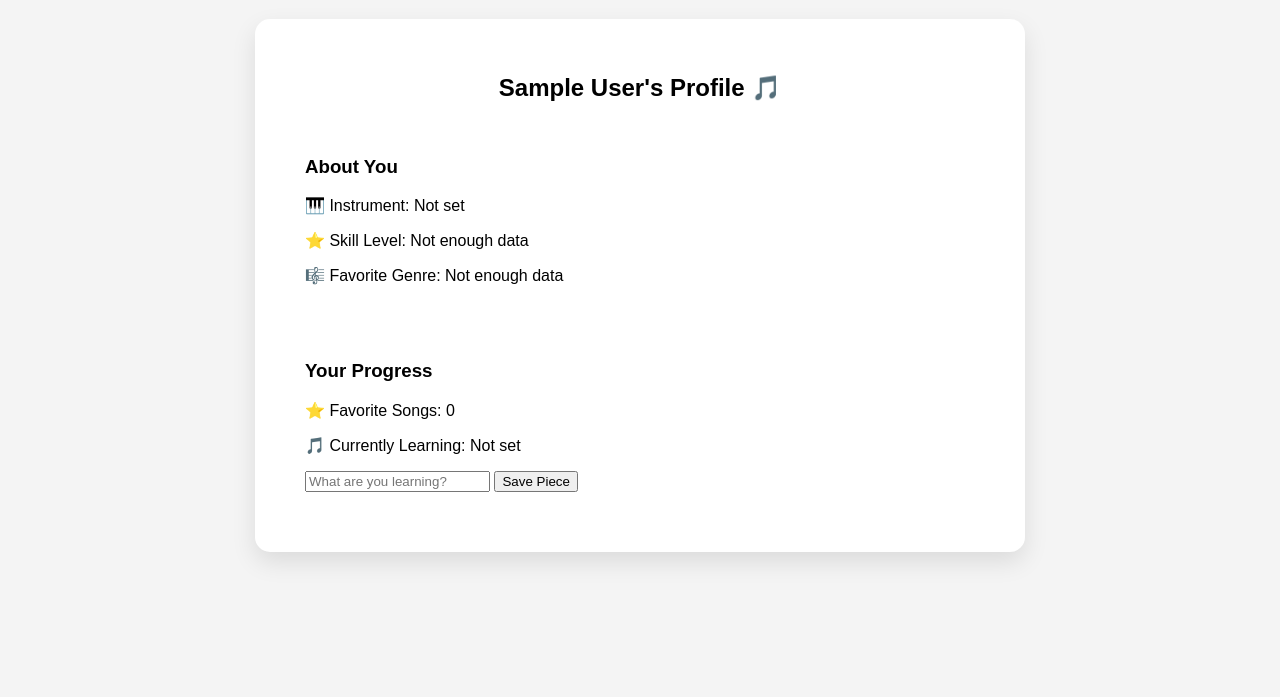
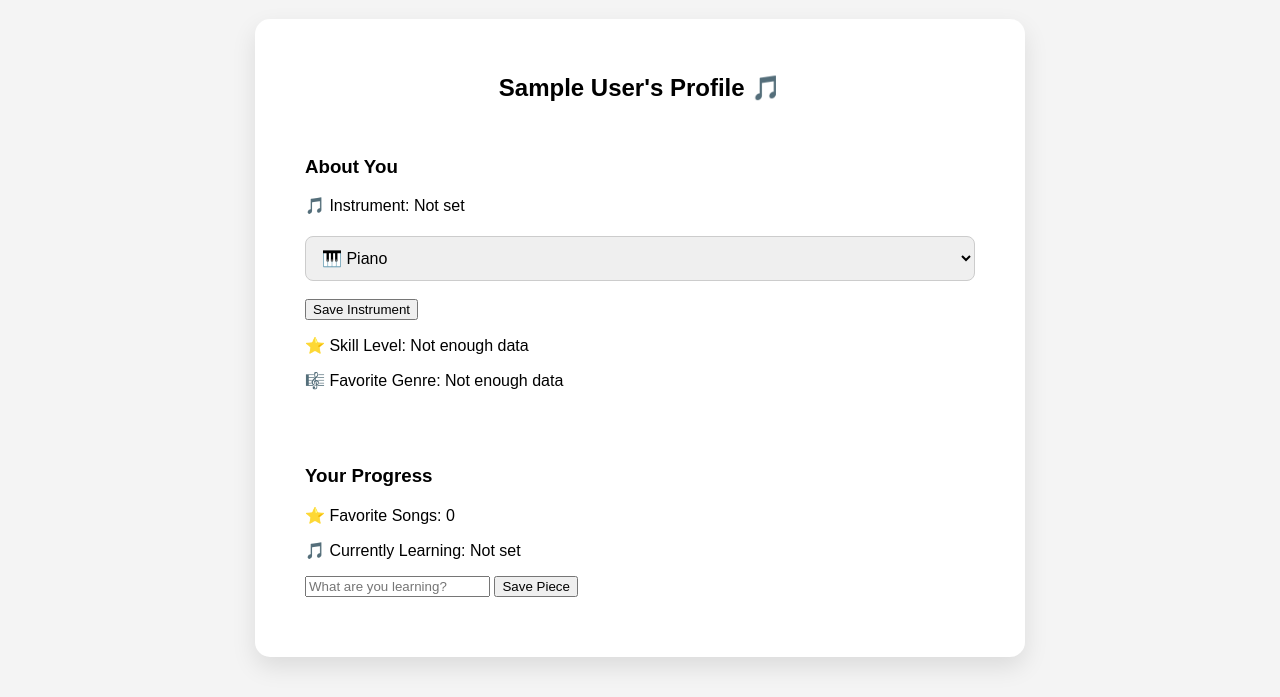
Before and after one commit to davidusbestus1/NextPiece, a plain HTML site: page profile.html in a window 1280 px wide. Shown: the part 162-859 px from the top of the page. Before the commit the page ends 800 px from the top, so only its background shows below. Drawn offline with Linux system fonts and the light colour scheme; sample sign-in values are in the browser's storage.

Commit message:
Update profile.html

```diff
--- a/profile.html
+++ b/profile.html
@@ -81,11 +81,30 @@ Your Profile 🎵
 
 
 <p>
-🎹 Instrument:
+🎵 Instrument:
 <span id="instrument">
 Not set
 </span>
 </p>
+
+
+<select id="instrumentSelect">
+
+<option value="Piano">🎹 Piano</option>
+<option value="Violin">🎻 Violin</option>
+<option value="Guitar">🎸 Guitar</option>
+<option value="Drums">🥁 Drums</option>
+<option value="Singing">🎤 Singing</option>
+
+</select>
+
+
+<br><br>
+
+
+<button onclick="changeInstrument()">
+Save Instrument
+</button>
 
 
 
@@ -363,7 +382,32 @@ if(learning){
 
 
 
+function changeInstrument(){
 
+
+    let newInstrument =
+    document.getElementById("instrumentSelect").value;
+
+
+    let user = JSON.parse(localStorage.getItem("user"));
+
+
+    user.instrument = newInstrument;
+
+
+    localStorage.setItem(
+        "user",
+        JSON.stringify(user)
+    );
+
+
+    document.getElementById("instrument").textContent =
+    newInstrument;
+
+
+    alert("Instrument changed to " + newInstrument + " 🎵");
+
+}
 
 
 // SAVE CURRENTLY LEARNING
```
